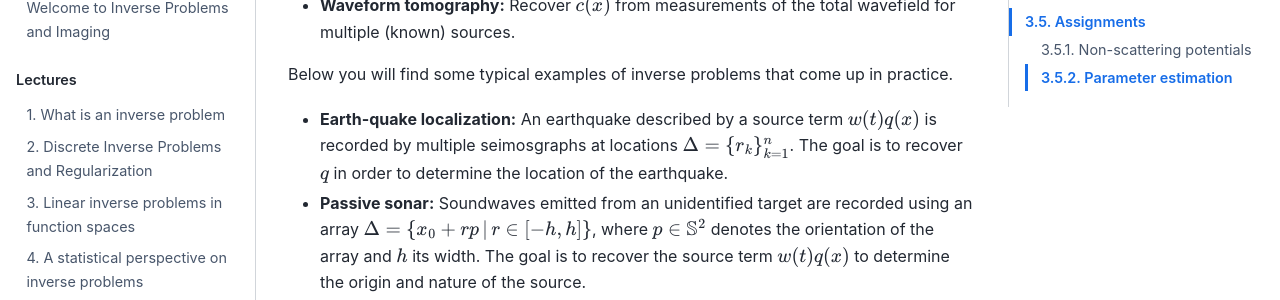
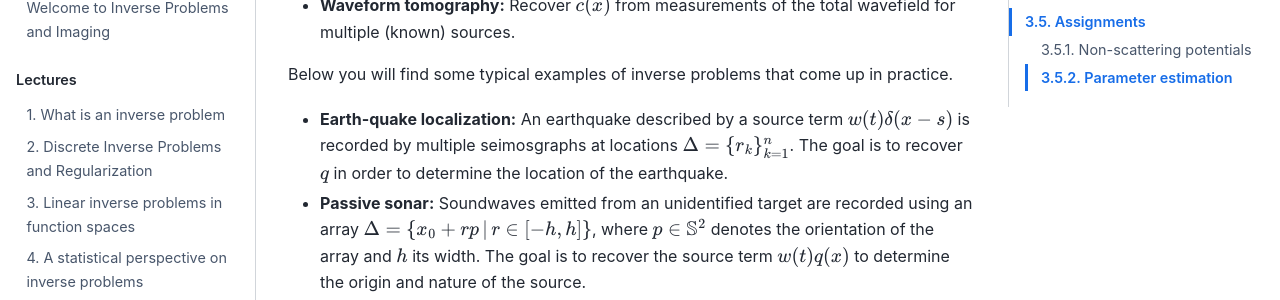
Before and after one commit to TristanvanLeeuwen/IP_and_Im_Lectures, a Jupyter Book: the page built from wavefield_imaging.md, in a window 1280 px wide and 900 px high, scrolled down 1474 px. Shown: the part 151-451 px from the top of the window. Built offline with Jupyter Book 1.0.4 settings and Sphinx 7.4.7 and the Sphinx Book theme 1.1.4, drawn with Linux system fonts in a browser that asks for light colours.

Commit message:
Earthquake source position fix?
I think it should be w*δ instead of w*q, so that it agrees with the previous notation about point sources.

```diff
--- a/wavefield_imaging.md
+++ b/wavefield_imaging.md
@@ -62,7 +62,7 @@ Based on this basic setup, we will discuss three possible inverse problems:
 
 Below you will find some typical examples of inverse problems that come up in practice.
 
-* **Earth-quake localization:** An earthquake described by a source term $w(t)q(x)$ is recorded by multiple seimosgraphs at locations $\Delta = \{r_k\}_{k=1}^n$. The goal is to recover $q$ in order to determine the location of the earthquake.
+* **Earth-quake localization:** An earthquake described by a source term $w(t)\delta(x-s)$ is recorded by multiple seimosgraphs at locations $\Delta = \{r_k\}_{k=1}^n$. The goal is to recover $q$ in order to determine the location of the earthquake.
 
 * **Passive sonar:** Soundwaves emitted from an unidentified target are recorded using an array $\Delta = \{x_0 + rp \, | \, r\in[-h,h] \}$, where $p\in\mathbb{S}^2$ denotes the orientation of the array and $h$ its width. The goal is to recover the source term $w(t)q(x)$ to determine the origin and nature of the source.
 
```
